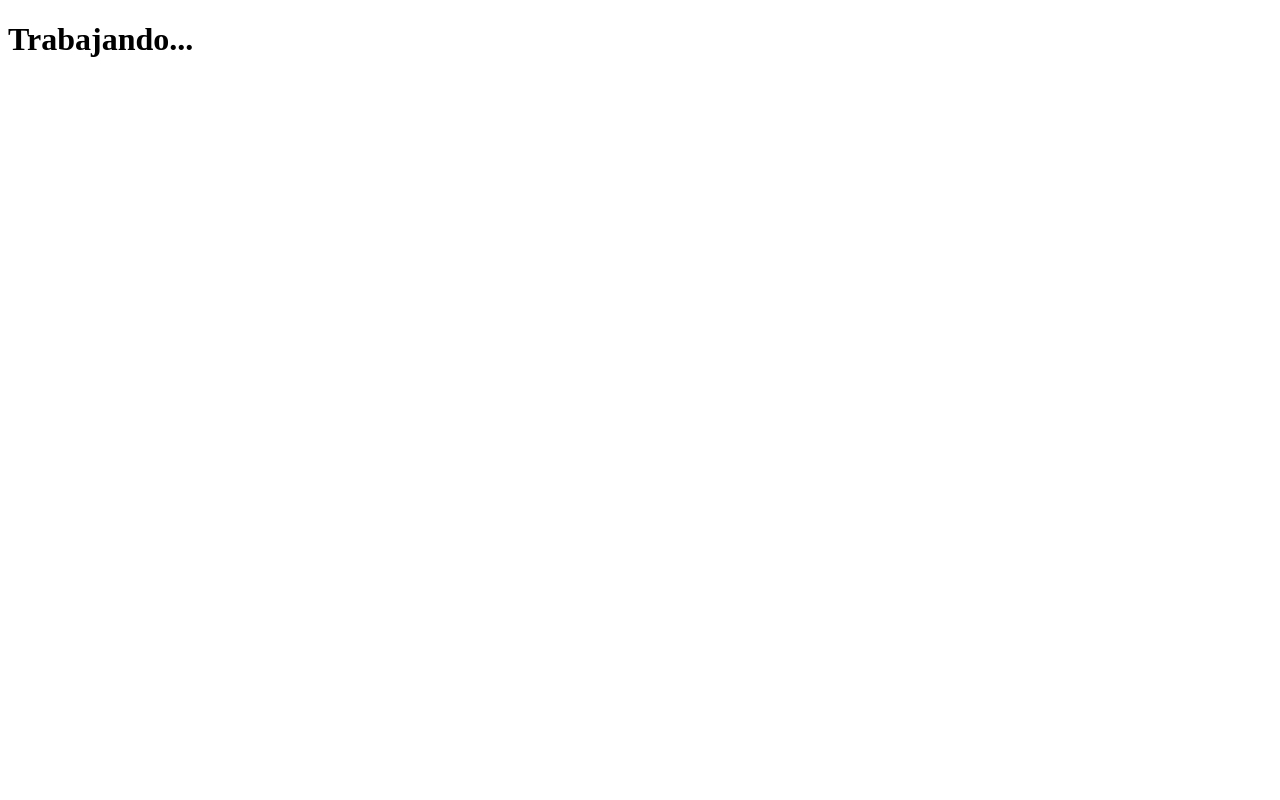
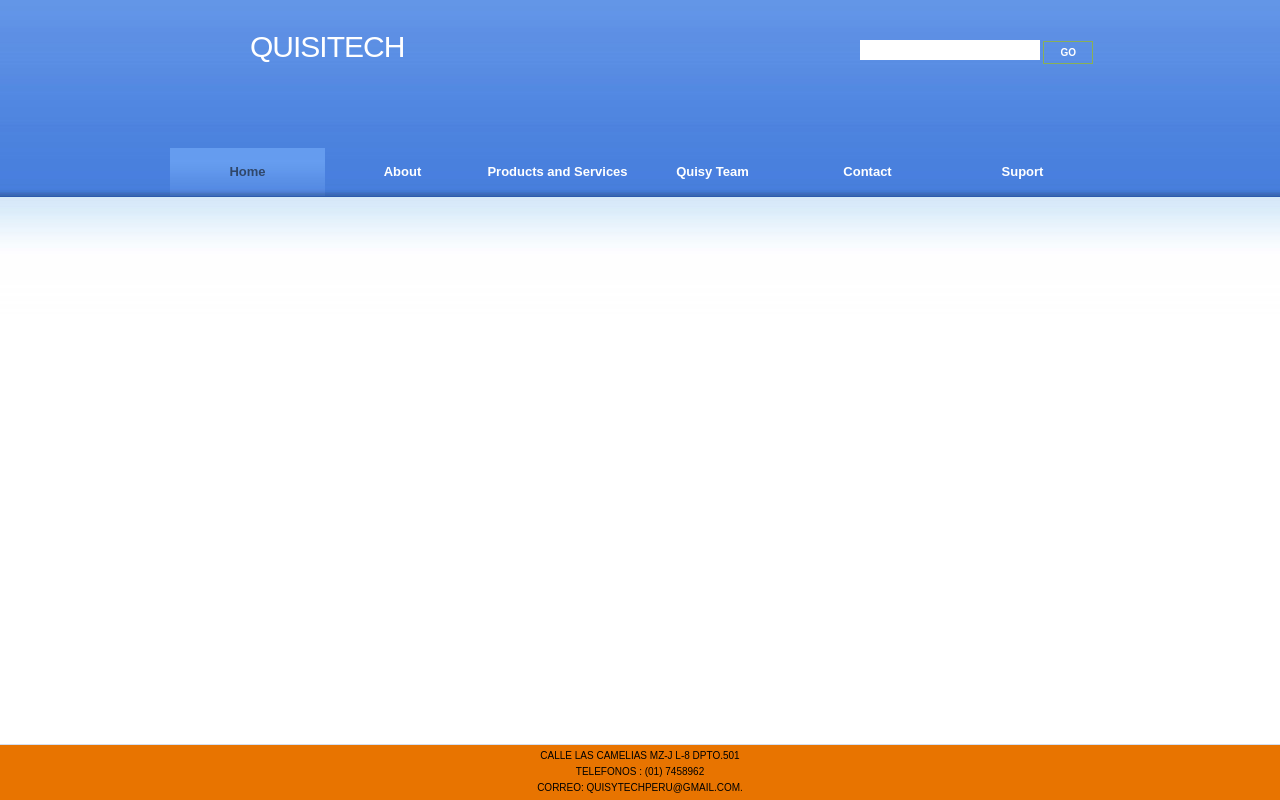
Before and after one commit to Quisytech/PaginaInicio, a plain HTML site: page index.html in a window 1280 px wide. Drawn offline with Linux system fonts and the light colour scheme.

Commit message:
Add files via upload
Proyecto

```diff
--- /dev/null
+++ b/Css/estilo.css
@@ -0,0 +1,212 @@
+
+body {
+	margin: 0;
+	padding: 0;
+	background: #FFFFFF url(../Img/img01.jpg) repeat-x left top;
+	font-family: Arial, Helvetica, sans-serif;
+	font-size: 12px;
+	color: #787878;
+}
+
+h1, h2, h3 {
+	margin: 0;
+	padding: 0;
+	font-weight: normal;
+	color: #32639A;
+}
+
+h1 {
+	font-size: 2em;
+}
+
+h2 {
+	font-size: 2.4em;
+}
+
+h3 {
+	font-size: 1.6em;
+}
+
+p, ul, ol {
+	margin-top: 0;
+	line-height: 180%;
+}
+
+ul, ol {
+}
+
+a {
+	text-decoration: none;
+	color: #4486C7;
+}
+
+a:hover {
+}
+
+#wrapper {
+	width: 960px;
+	margin: 0 auto;
+	padding: 0;
+}
+/* Header */
+
+#header {
+	width: 940px;
+	height: 148px;
+	margin: 0 auto;
+	/*background: url(../Img/img04.jpg) no-repeat left 20px;*/
+}
+
+/* Logo */
+
+#logo {
+	float: left;
+	margin: 0;
+	padding-top: 30px;
+	color: #000000;
+}
+
+#logo h1, #logo p {
+	margin: 0;
+	padding: 0;
+}
+
+#logo h1 {
+	float: left;
+	padding-left: 80px;
+	letter-spacing: -1px;
+	text-transform: uppercase;
+	font-size: 2.5em;
+}
+
+#logo p {
+	float: left;
+	margin: 0;
+	padding: 26px 0 0 10px;
+	font: normal 14px Georgia, "Times New Roman", Times, serif;
+	font-style: italic;
+	color: #FFFFFF;
+}
+
+#logo a {
+	border: none;
+	background: none;
+	text-decoration: none;
+	color: #FFFFFF;
+}
+/* Menu */
+
+#menu {
+	width: 940px;
+	height: 49px;
+	margin: 0 auto;
+	padding: 0;
+}
+
+#menu ul {
+	margin: 0;
+	padding: 0;
+	list-style: none;
+	line-height: normal;
+}
+
+#menu li {
+	float: left;
+}
+
+#menu a {
+	display: block;
+	width: 155px;
+	height: 33px;
+	padding-top: 16px;
+	text-decoration: none;
+	text-align: center;
+	font-family: Arial, Helvetica, sans-serif;
+	font-size: 13px;
+	font-weight: bold;
+	color: #FFFFFF;
+	border: none;
+}
+
+#menu a:hover, #menu .current_page_item a {
+	background: #659CEF url(../Img/img03.jpg) repeat-x left bottom;
+	text-decoration: none;
+}
+
+#menu .current_page_item a {
+	background: #FBFBFC url(../Img /img02.jpg) repeat-x left bottom;
+	padding-left: 0;
+	color: #30476A;
+}
+/* Search */
+
+#search {
+	float: right;
+	width: 280px;
+	height: 60px;
+	padding: 30px 0px 0px 0px;
+}
+
+#search form {
+	height: 41px;
+	margin: 0;
+	padding: 10px 0 0 30px;
+}
+
+#search fieldset {
+	margin: 0;
+	padding: 0;
+	border: none;
+}
+
+#search-text {
+	width: 170px;
+	padding: 6px 5px 2px 5px;
+	border: none;
+	background: #FFFFFF;
+	text-transform: lowercase;
+	font: normal 11px Arial, Helvetica, sans-serif;
+	color: #5D781D;
+}
+
+#search-submit {
+	width: 50px;
+	height: 23px;
+	border: 1px solid #89B056;
+	background: none;
+	font-weight: bold;
+	font-size: 10px;
+	color: #FFFFFF;
+}
+
+
+/* Footer */
+#foo {
+	padding: 0;
+	margin: 0;
+}
+#footer {
+	height: 40px;
+	margin: 0 auto;
+	width:100%;
+	position: absolute;
+  bottom: 0;
+	padding: 0px 0 15px 0;
+	background: rgb(232,116,0);
+	border-top: 1px solid #D3DEF0;
+	font-family: Arial, Helvetica, sans-serif;
+}
+
+#footer p {
+	margin: 0;
+	padding-top: 5px;
+	line-height: normal;
+	font-size: 10px;
+	text-transform: uppercase;
+	text-align: center;
+	color: black;
+}
+
+#footer a {
+	color:black;
+}
--- a/index.html
+++ b/index.html
@@ -2,9 +2,47 @@
 <html>
 	<head>
 		<meta charset="utf-8">
-    <title>Pagina de Inicio</title>
+		<title>Pagina - Inicio</title>
+		<link href="Css/estilo.css" rel="stylesheet" type="text/css" media="screen" />
 </head>
 <body>
-    <h1>Trabajando...</h1>
+	<div id="wrapper">
+
+		<div id="header">
+			<div id="logo">
+				<h1><a href="">Quisitech</a></h1>
+			</div>
+			<div id="sidebar">
+					<div id="search" >
+					<form method="" action="">
+						<div>
+							<input type="text" name="s" id="search-text" value="" />
+							<input type="submit" id="search-submit" value="GO" />
+						</div>
+					</form>
+					</div>
+			</div>
+			<!-- end #sidebar -->
+		</div>
+		<!-- end #header -->
+		<div id="menu">
+			<ul>
+				<li class="current_page_item"><a href="#">Home</a></li>
+				<li><a href="#">About</a></li>
+				<li><a href="#">Products and Services</a></li>
+				<li><a href="#">Quisy Team</a></li>
+				<li><a href="#">Contact</a></li>
+				<li><a href="#">Suport</a></li>
+			</ul>
+		</div>
+		<!-- end #menu -->
+
+		</div>
+		<div id="footer">
+			<p class="foo">Calle Las Camelias Mz-J l-8 Dpto.501</p>
+			<p class="foo">Telefonos : <a href="tel:+51986926097"> (01) 7458962</a></p>
+			<p class="foo">Correo: <a href="mailto:quisytechperu@gmail.com">quisytechperu@gmail.com</a>.</p>
+		</div>
+		<!-- end #footer -->
 		</body>
 		</html>
```
Also changed, not shown: Img/img01.jpg (added), Img/img02.jpg (added), Img/img03.jpg (added), Img/img04.jpg (added). Lines whose indentation alone changed are shown as unchanged.
